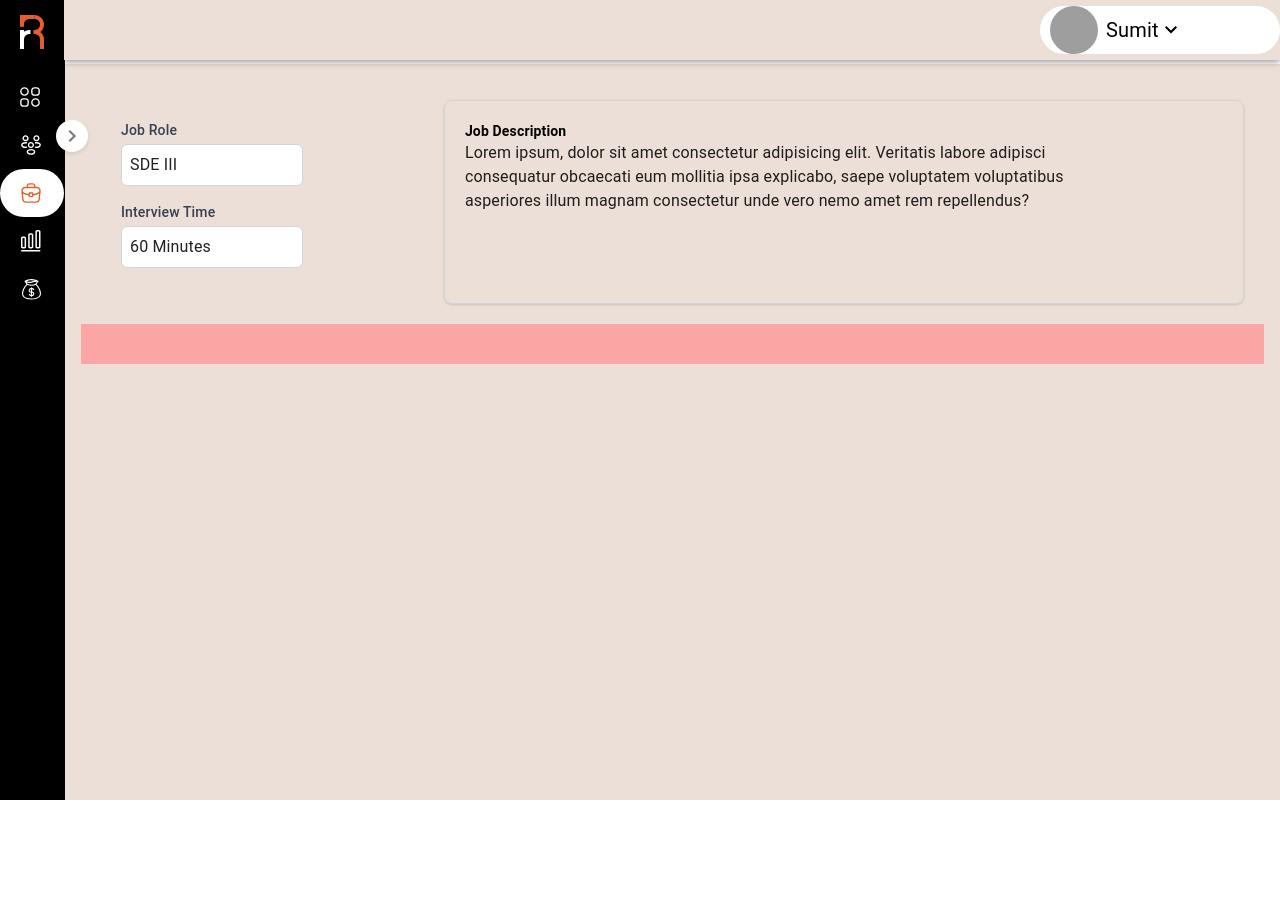
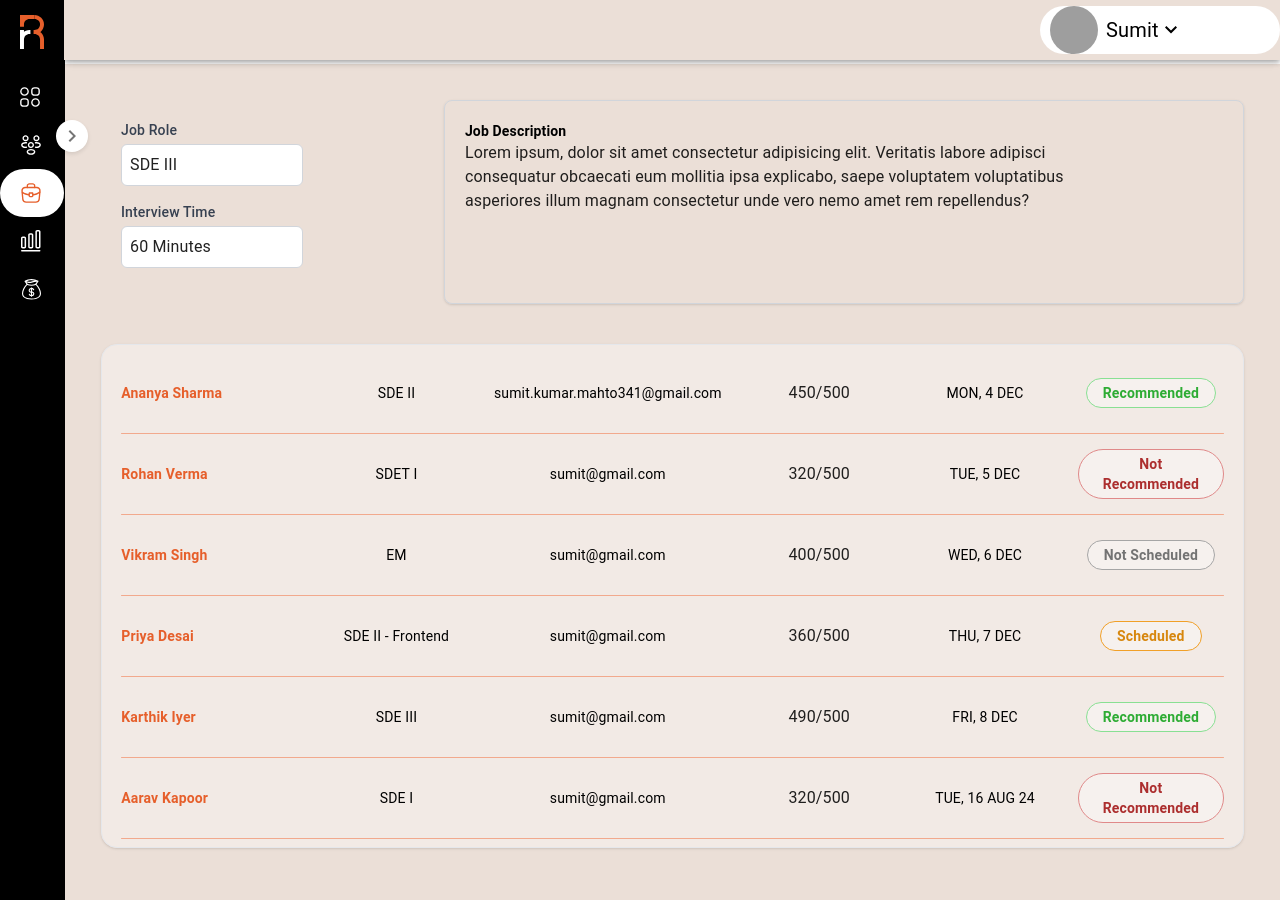
Before and after one commit to Roshan8319/Interview-Front, a React (Vite) app in the folder Frontend/: page /client/jobs/viewjob in a window 1280 px wide. Before the commit the page ends 800 px from the top, so only its background shows below. Built offline with nearby package versions, Linux system fonts and the light colour scheme; grey boxes are pictures that could not be loaded.

Commit message:
candidate job and view job page modified

```diff
--- a/Frontend/src/Components/Client/InterviewPlatform/VerticalNavigationLinks/ViewJob.jsx
+++ b/Frontend/src/Components/Client/InterviewPlatform/VerticalNavigationLinks/ViewJob.jsx
@@ -9,6 +9,127 @@ function ViewJob() {
         const handleToggle = () => {
           setIsVisible(!isVisible);
         };
+        const [people, setPeople] = useState([{
+              name: "Ananya Sharma",
+              status: "Recommended",
+              role: "SDE II",
+              email: "sumit.kumar.mahto341@gmail.com",
+              date: "MON, 4 DEC",
+              score: 450,
+            },
+            {
+              name: "Rohan Verma",
+              status: "Not Recommended",
+              role: "SDET I",
+              email: "sumit@gmail.com",
+              date: "TUE, 5 DEC",
+              score: 320,
+            },
+            {
+              name: "Vikram Singh",
+              status: "Not Scheduled",
+              role: "EM",
+              email: "sumit@gmail.com",
+              date: "WED, 6 DEC",
+              score: 400,
+            },
+            {
+              name: "Priya Desai",
+              status: "Scheduled",
+              role: "SDE II - Frontend",
+              email: "sumit@gmail.com",
+              date: "THU, 7 DEC",
+              score: 360,
+            },
+            {
+              name: "Karthik Iyer",
+              status: "Recommended",
+              role: "SDE III",
+              email: "sumit@gmail.com",
+              date: "FRI, 8 DEC",
+              score: 490,
+            },
+            {
+              name: "Aarav Kapoor",
+              status: "Not Recommended",
+              role: "SDE I",
+              email: "sumit@gmail.com",
+              date: "TUE, 16 AUG 24",
+              score: 320,
+            },
+            {
+              name: "Meera Nair",
+              status: "Recommended",
+              role: "SDE II",
+              email: "sumit@gmail.com",
+              date: "WED, 17 AUG 24",
+              score: 470,
+            },
+            {
+              name: "Shreya Banerjee",
+              status: "Not Scheduled",
+              role: "EM",
+              email: "sumit@gmail.com",
+              date: "THU, 18 AUG 24",
+              score: 390,
+            },
+            {
+              name: "Rahul Gupta",
+              status: "Scheduled",
+              role: "SDET III",
+              email: "sumit@gmail.com",
+              date: "FRI, 19 AUG 24",
+              score: 480,
+            },
+            {
+              name: "Tanvi Reddy",
+              status: "Recommended",
+              role: "Data Scientist",
+              email: "sumit@gmail.com",
+              date: "MON, 20 AUG 24",
+              score: 450,
+            },
+            {
+              name: "Arjun Khanna",
+              status: "Not Recommended",
+              role: "SDE II - Backend",
+              email: "sumit@gmail.com",
+              date: "TUE, 21 AUG 24",
+              score: 310,
+            },
+            {
+              name: "Ishita Malhotra",
+              status: "Scheduled",
+              role: "UI/UX Designer",
+              email: "sumit@gmail.com",
+              date: "WED, 22 AUG 24",
+              score: 370,
+            },
+            {
+              name: "Aditya Roy",
+              status: "Not Scheduled",
+              role: "Product Manager",
+              email: "sumit@gmail.com",
+              date: "THU, 23 AUG 24",
+              score: 420,
+            },
+            {
+              name: "Sanya Bhatia",
+              status: "Recommended",
+              role: "QA Lead",
+              email: "sumit@gmail.com",
+              date: "FRI, 24 AUG 24",
+              score: 490,
+            },
+          ]);
+           const itemsPerPage = 6; // Number of items per page
+            const [currentPage, setCurrentPage] = useState(1);
+
+            // Calculate the indices for slicing the data
+            const totalPages = Math.ceil(people.length / itemsPerPage);
+            const startIndex = (currentPage - 1) * itemsPerPage;
+            const endIndex = startIndex + itemsPerPage;
+            const currentData = people.slice(startIndex, endIndex);
 
   return (
       <div className='min-h-[calc(100vh-64px)] flex flex-col p-4 bg-[#EBDFD7]  items-center' >
@@ -48,8 +169,78 @@ function ViewJob() {
                   </div>
               </div>
           </div>
-          <div className='w-full p-5 bg-red-300' >
-
+          <div className='w-full p-5 ' >
+              <div className="bg-[rgba(255,255,255,0.34)] p-2 border rounded-2xl shadow mb-4 " >
+                  {currentData.map((person, index) => (
+                      <div key={index} className="flex flex-col w-full">
+                          <div className="w-full flex items-center justify-evenly">
+                              <div
+                                  className="w-[98%] h-[80px] grid gap-x-5"
+                                  style={{
+                                      gridTemplateColumns: "1fr 0.8fr 1.3fr 0.8fr 0.8fr 0.8fr",
+                                  }}
+                              >
+                                  {/* Name and Status */}
+                                  <div className="flex flex-col items-start justify-evenly">
+                                      <div className="text-sm font-semibold text-[#E65F2B]">
+                                          {person.name}
+                                      </div>
+                                  </div>
+                                  {/* Role */}
+                                  <div className="flex items-center justify-center">
+                                      <div className="text-sm text-black text-center">
+                                          {person.role}
+                                      </div>
+                                  </div>
+                                  {/* Email */}
+                                  <div className="flex items-center justify-center">
+                                      <div className="text-sm text-black text-center">
+                                          {person.email}
+                                      </div>
+                                  </div>
+                                  {/* Score */}
+                                  <div className="flex items-center justify-center">
+                                      {person.score}/500
+                                  </div>
+                                  {/* Date */}
+                                  <div className="flex items-center justify-center">
+                                      <div className="text-sm text-black text-center">
+                                          {person.date}
+                                      </div>
+                                  </div>
+                                  {/* Status */}
+                                  <div className="flex items-center justify-center">
+                                      <div className="text-sm text-black text-center">
+                                          <div
+                                              className={`text-sm px-4 py-[4px] rounded-full text-center bg-[#F6F1EE] ${person.status === "Recommended"
+                                                      ? "border-[1px] border-[#89E093] text-[#2EAC34] font-semibold"
+                                                      : person.status === "Not Recommended"
+                                                          ? "border-[1px] border-[#E08989] text-[#AC2E2E] font-semibold"
+                                                          : person.status === "Scheduled"
+                                                              ? "border-[1px] border-[#f1a028] text-[#d7870e] font-semibold"
+                                                              : "border-[1px] border-[#a6a6a6] text-[#737373] font-semibold"
+                                                  }`}
+                                          >
+                                              {person.status}
+                                          </div>
+                                      </div>
+                                  </div>
+                              </div>
+                          </div>
+                          <div className="flex justify-center w-full mt-0 mb-0">
+                              <hr
+                                  style={{
+                                      backgroundColor: "#f2a98d",
+                                      width: "98%",
+                                      height: "1px",
+                                      borderRadius: "9999px",
+                                      border: "none",
+                                  }}
+                              />
+                          </div>
+                      </div>
+                  ))}
+              </div>
           </div>
       </div>
   )
```
Also changed, not shown: Frontend/src/Components/Client/InterviewPlatform/VerticalNavigationLinks/Candidates.jsx (+25 -18 lines), Frontend/src/Components/Client/InterviewPlatform/VerticalNavigationLinks/Jobs.jsx (+30 -20 lines).
